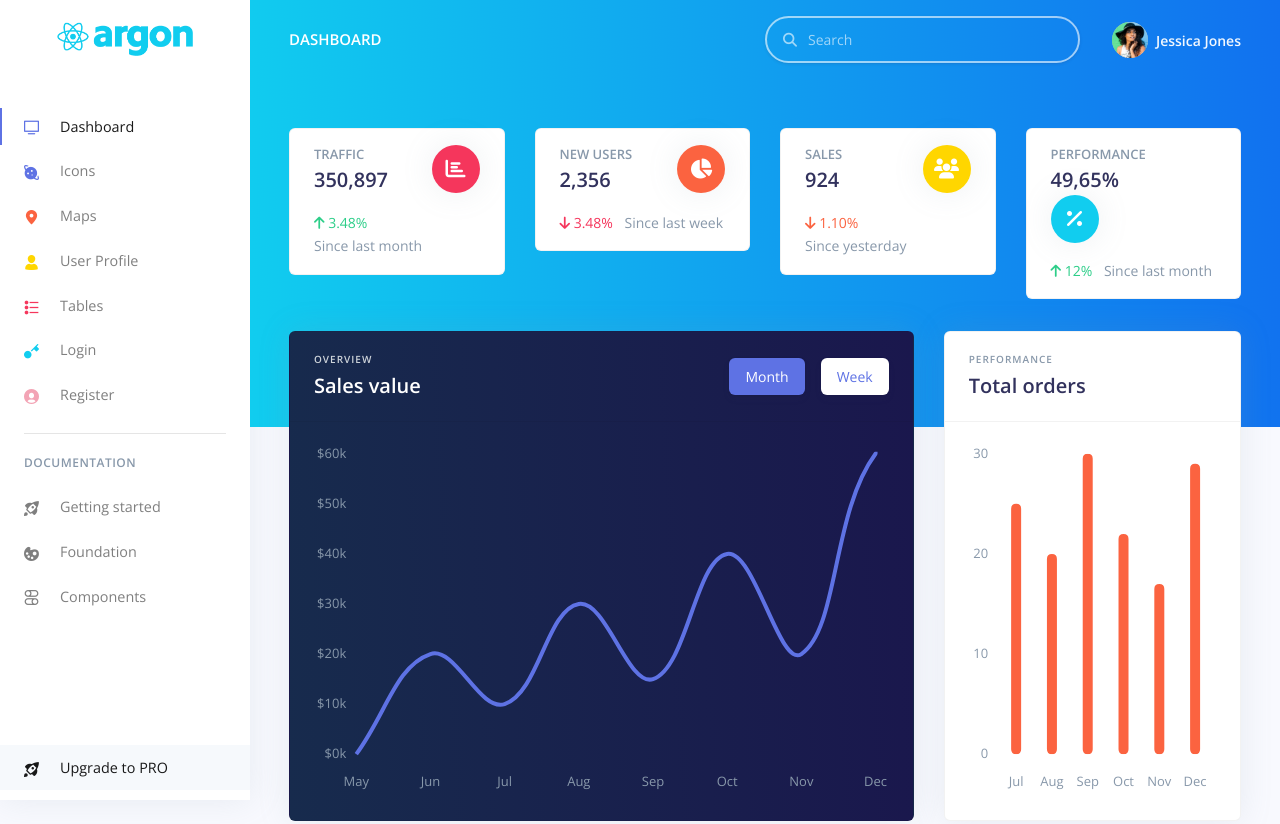
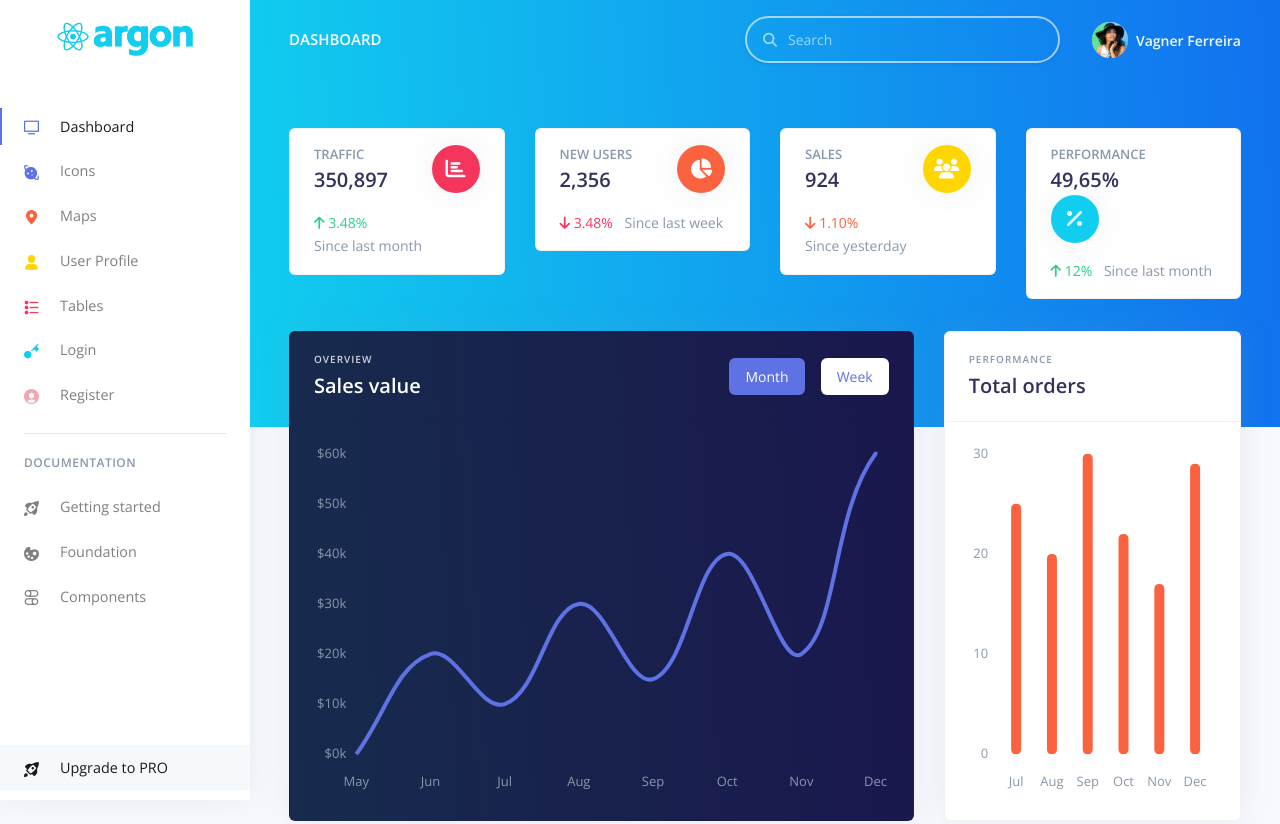
Before and after one commit to FreteCheck/FreteCheck-Front-End, a React app: page /admin/index in a window 1280 px wide. Shown: the top 824 px of the page. Built offline with nearby package versions, Linux system fonts and the light colour scheme.

Commit message:
feat:(NB-02)Mudanças no Layout do Projeto

```diff
--- a/public/index.html
+++ b/public/index.html
@@ -43,7 +43,7 @@
       href="https://fonts.googleapis.com/css?family=Open+Sans:300,400,600,700"
       rel="stylesheet"
     />
-    <title>Argon Dashboard React by Creative Tim</title>
+    <title>NegociaBot</title>
     <script src="https://maps.googleapis.com/maps/api/js?key=YOUR_API_KEY_HERE"></script>
   </head>
   <body>
--- a/src/components/Navbars/AdminNavbar.js
+++ b/src/components/Navbars/AdminNavbar.js
@@ -69,7 +69,7 @@ const AdminNavbar = (props) => {
                   </span>
                   <Media className="ml-2 d-none d-lg-block">
                     <span className="mb-0 text-sm font-weight-bold">
-                      Jessica Jones
+                      Vagner Ferreira
                     </span>
                   </Media>
                 </Media>
--- a/src/views/examples/Profile.js
+++ b/src/views/examples/Profile.js
@@ -97,7 +97,7 @@ const Profile = () => {
                 </Row>
                 <div className="text-center">
                   <h3>
-                    Jessica Jones
+                    Vagner Ferreira
                     <span className="font-weight-light">, 27</span>
                   </h3>
                   <div className="h5 font-weight-300">
--- a/src/views/examples/Tables.js
+++ b/src/views/examples/Tables.js
@@ -162,7 +162,7 @@ const Tables = () => {
                           delay={0}
                           target="tooltip996637554"
                         >
-                          Jessica Doe
+                          Vagner Ferreira
                         </UncontrolledTooltip>
                       </div>
                     </td>
@@ -312,7 +312,7 @@ const Tables = () => {
                           delay={0}
                           target="tooltip476840018"
                         >
-                          Jessica Doe
+                          Vagner Ferreira
                         </UncontrolledTooltip>
                       </div>
                     </td>
@@ -460,7 +460,7 @@ const Tables = () => {
                           delay={0}
                           target="tooltip621168444"
                         >
-                          Jessica Doe
+                          Vagner Ferreira
                         </UncontrolledTooltip>
                       </div>
                     </td>
@@ -610,7 +610,7 @@ const Tables = () => {
                           delay={0}
                           target="tooltip108714769"
                         >
-                          Jessica Doe
+                          Vagner Ferreira
                         </UncontrolledTooltip>
                       </div>
                     </td>
@@ -760,7 +760,7 @@ const Tables = () => {
                           delay={0}
                           target="tooltip757459971"
                         >
-                          Jessica Doe
+                          Vagner Ferreira
                         </UncontrolledTooltip>
                       </div>
                     </td>
@@ -989,7 +989,7 @@ const Tables = () => {
                           delay={0}
                           target="tooltip237898869"
                         >
-                          Jessica Doe
+                          Vagner Ferreira
                         </UncontrolledTooltip>
                       </div>
                     </td>
@@ -1136,7 +1136,7 @@ const Tables = () => {
                           delay={0}
                           target="tooltip904098289"
                         >
-                          Jessica Doe
+                          Vagner Ferreira
                         </UncontrolledTooltip>
                       </div>
                     </td>
@@ -1284,7 +1284,7 @@ const Tables = () => {
                           delay={0}
                           target="tooltip362118155"
                         >
-                          Jessica Doe
+                          Vagner Ferreira
                         </UncontrolledTooltip>
                       </div>
                     </td>
@@ -1434,7 +1434,7 @@ const Tables = () => {
                           delay={0}
                           target="tooltip638048561"
                         >
-                          Jessica Doe
+                          Vagner Ferreira
                         </UncontrolledTooltip>
                       </div>
                     </td>
@@ -1584,7 +1584,7 @@ const Tables = () => {
                           delay={0}
                           target="tooltip951447946"
                         >
-                          Jessica Doe
+                          Vagner Ferreira
                         </UncontrolledTooltip>
                       </div>
                     </td>
```
Also changed, not shown: Documentation/documentation.html (+2 -2 lines).
